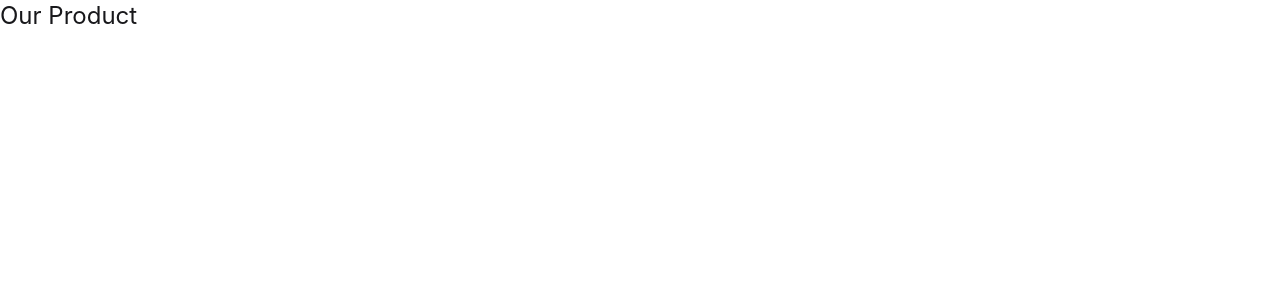
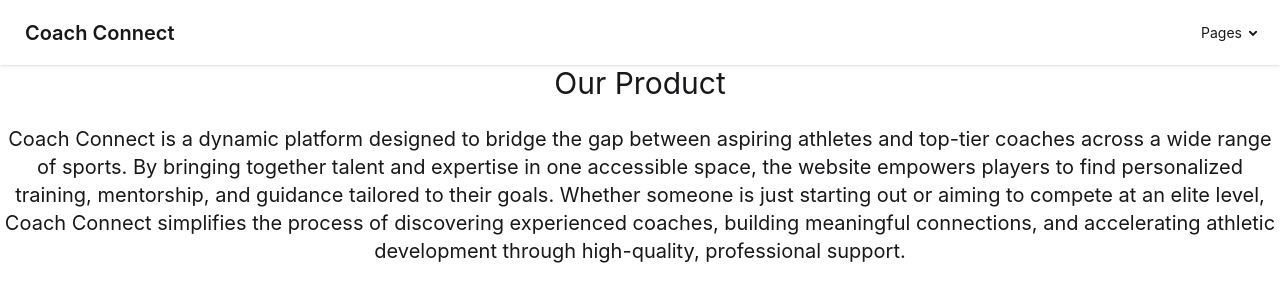
Before and after one commit to Brooklyn-STEAM/coach-bridge, a website built with Vite: page src/pages/product.html in a window 1280 px wide. Built offline with nearby package versions, Linux system fonts and the light colour scheme.

Commit message:
edited product page and added text and navbar

```diff
--- a/src/pages/product.html
+++ b/src/pages/product.html
@@ -7,7 +7,33 @@
     <title>My Project</title>
 </head>
 <body>
-<p class="text-2xl">Our Product</p>
+    <div class="navbar bg-base-100 shadow-sm">
+        <div class="flex-1">
+            <a class="btn btn-ghost text-xl">Coach Connect</a>
+        </div>
+        <div class="flex-none">
+            <ul class="menu menu-horizontal px-1">
+
+                <li>
+                    <details>
+                        <summary>Pages</summary>
+                        <ul class="bg-base-100 rounded-t-none p-2">
+                            <li><a href="index.html">Home</a></li>
+                            <li><a href="find.html">Find A Coach</a></li>
+                            <li><a href="aboutme,html">About us</a></li>
+                            <li><a href="contacts.html">Contact us</a></li>
+                            <li><a href="product.html">Our Product</a></li>
+                            <li><a href="join.html">Join as Coach</a></li>
+                        </ul>
+                    </details>
+                </li>
+            </ul>
+        </div>
+    </div>
+<p class="text-3xl text-center">Our Product</p>
+<br>
+<p class="text-xl text-center"> Coach Connect is a dynamic platform designed to bridge the gap between aspiring athletes and top-tier coaches across a wide range of sports. By bringing together talent and expertise in one accessible space, the website empowers players to find personalized training, mentorship, and guidance tailored to their goals. Whether someone is just starting out or aiming to compete at an elite level, Coach Connect simplifies the process of discovering experienced coaches, building meaningful connections, and accelerating athletic development through high-quality, professional support.</p>
+
 
 
 </body>
```
